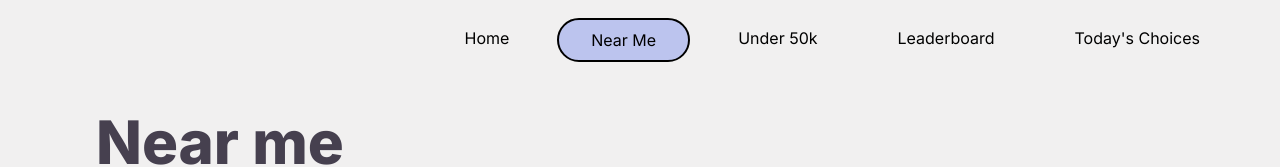
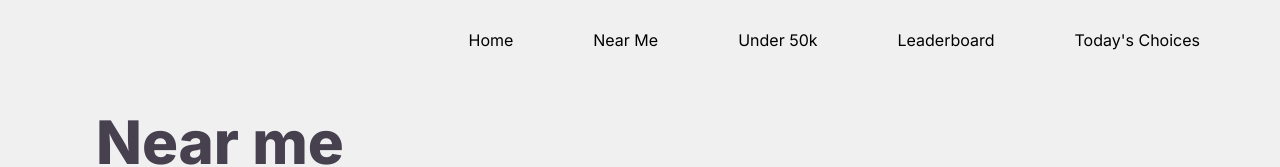
Before and after one commit to Kelompok12SPARTA/MilestoneSPARTA, a Next.js app: page /Nearme in a window 1280 px wide. Shown: the top 167 px of the page. Built offline with nearby package versions, Linux system fonts and the light colour scheme; no server answers; the database is empty.

Commit message:
changed Nearme into nearme

```diff
--- a/src/components/Navbar.tsx
+++ b/src/components/Navbar.tsx
@@ -34,10 +34,10 @@ const Navbar: React.FC = () => {
             Home
           </button>
         </a>
-        <a href="/Nearme">
+        <a href="/nearme">
           <button
             className={`px-8 py-2 border-black rounded-3xl hover:underline ${
-              pathname === "/Nearme" ? "bg-[#BCC4EE] border-black border-2" : ""
+              pathname === "/nearme" ? "bg-[#BCC4EE] border-black border-2" : ""
             }`}
           >
             Near Me
```
